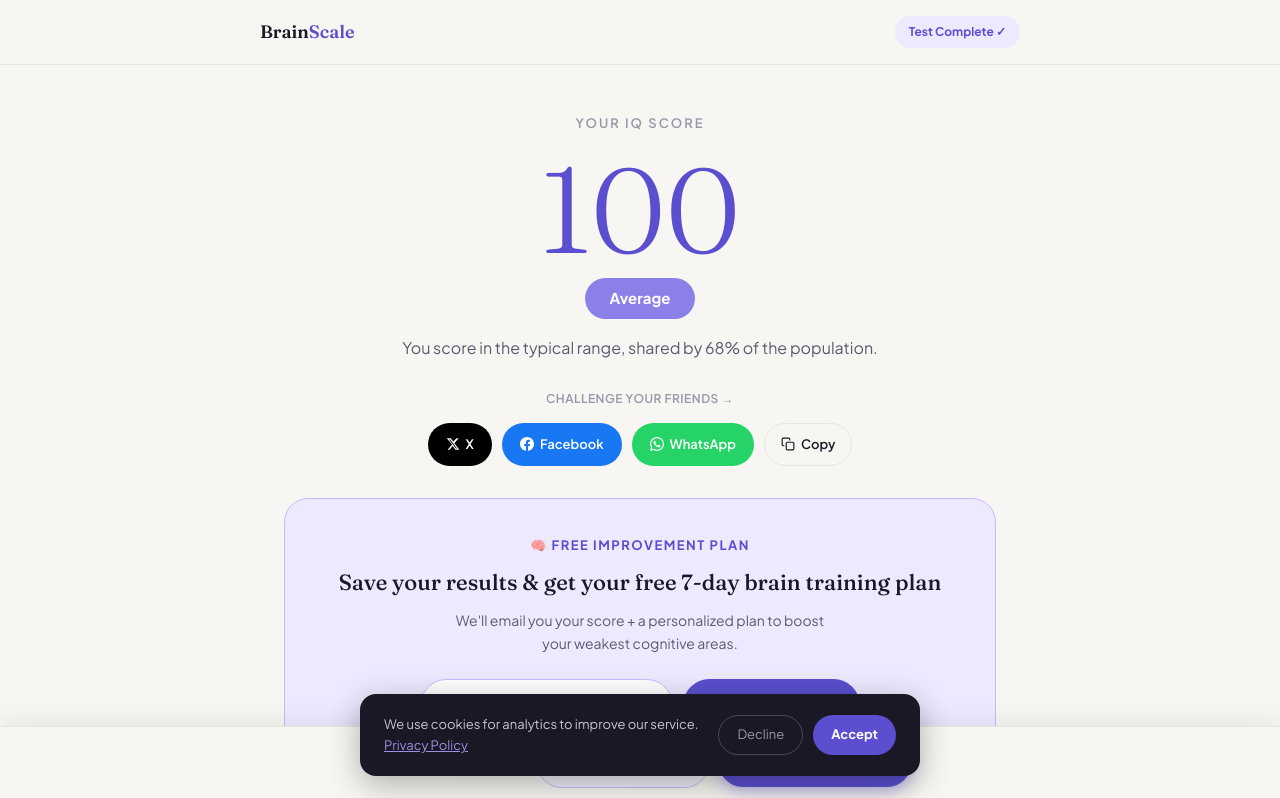
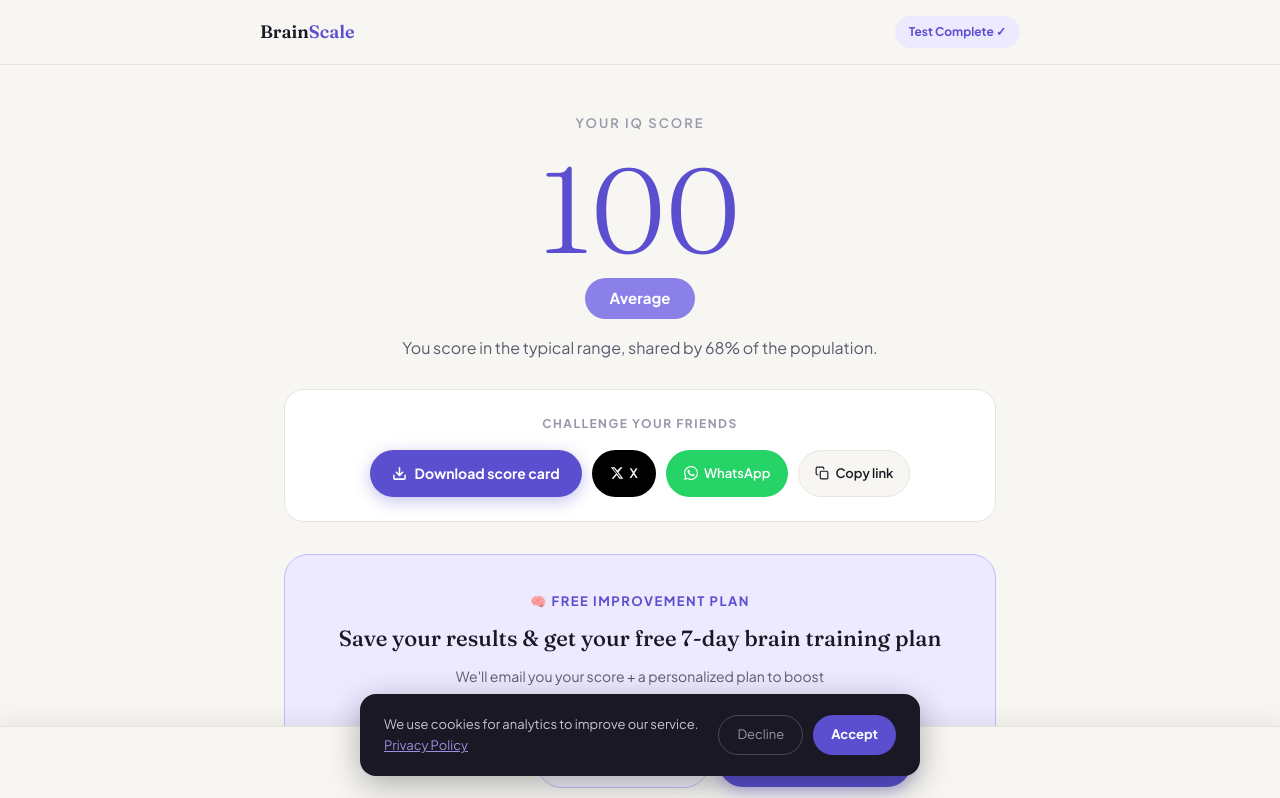
Before and after one commit to devbrainscale/brainscale, a Next.js app: page /results in a window 1280 px wide. Shown: the top 798 px of the page. Built offline with nearby package versions, Linux system fonts and the light colour scheme.

Commit message:
feat: shareable score card download (canvas) + improved share section EN/FR

```diff
--- a/src/app/fr/results/ResultsContent.tsx
+++ b/src/app/fr/results/ResultsContent.tsx
@@ -46,6 +46,7 @@ export default function FrResultsContent() {
   const [emailError, setEmailError] = useState("");
   const [gdprConsent, setGdprConsent] = useState(false);
   const [checkoutLoading, setCheckoutLoading] = useState<null | 'basic' | 'premium'>(null);
+  const [copied, setCopied] = useState(false);
 
   async function handleUnlock(tier: 'basic' | 'premium') {
     setCheckoutLoading(tier);
@@ -77,6 +78,96 @@ export default function FrResultsContent() {
     { label: "Intelligence spatiale", score: spatialPct },
     { label: "Vitesse de traitement", score: processingPct },
   ];
+
+  function downloadScoreCard() {
+    const canvas = document.createElement("canvas");
+    canvas.width = 1080;
+    canvas.height = 1080;
+    const ctx = canvas.getContext("2d")!;
+
+    ctx.fillStyle = "#0F0E17";
+    ctx.fillRect(0, 0, 1080, 1080);
+
+    const glow = ctx.createRadialGradient(540, 480, 0, 540, 480, 420);
+    glow.addColorStop(0, "rgba(91,79,207,0.18)");
+    glow.addColorStop(1, "rgba(91,79,207,0)");
+    ctx.fillStyle = glow;
+    ctx.fillRect(0, 0, 1080, 1080);
+
+    ctx.beginPath();
+    ctx.arc(540, 480, 360, 0, Math.PI * 2);
+    ctx.strokeStyle = "rgba(91,79,207,0.12)";
+    ctx.lineWidth = 1.5;
+    ctx.stroke();
+
+    ctx.fillStyle = "#5C5A6E";
+    ctx.font = "600 26px system-ui, -apple-system, sans-serif";
+    ctx.textAlign = "center";
+    ctx.fillText("MON SCORE QI", 540, 300);
+
+    ctx.fillStyle = "#5B4FCF";
+    ctx.font = "300 240px Georgia, 'Times New Roman', serif";
+    ctx.textAlign = "center";
+    ctx.fillText(score.toString(), 540, 560);
+
+    const pillText = label.title.toUpperCase();
+    ctx.font = "bold 26px system-ui, -apple-system, sans-serif";
+    const textW = ctx.measureText(pillText).width;
+    const pillW = textW + 72;
+    const pillX = 540 - pillW / 2;
+    const pillY = 600;
+    const r = 28;
+    ctx.fillStyle = "#5B4FCF";
+    ctx.beginPath();
+    ctx.moveTo(pillX + r, pillY);
+    ctx.lineTo(pillX + pillW - r, pillY);
+    ctx.quadraticCurveTo(pillX + pillW, pillY, pillX + pillW, pillY + r);
+    ctx.lineTo(pillX + pillW, pillY + 56 - r);
+    ctx.quadraticCurveTo(pillX + pillW, pillY + 56, pillX + pillW - r, pillY + 56);
+    ctx.lineTo(pillX + r, pillY + 56);
+    ctx.quadraticCurveTo(pillX, pillY + 56, pillX, pillY + 56 - r);
+    ctx.lineTo(pillX, pillY + r);
+    ctx.quadraticCurveTo(pillX, pillY, pillX + r, pillY);
+    ctx.closePath();
+    ctx.fill();
+    ctx.fillStyle = "#fff";
+    ctx.font = "bold 24px system-ui, -apple-system, sans-serif";
+    ctx.textAlign = "center";
+    ctx.fillText(pillText, 540, 637);
+
+    ctx.fillStyle = "#5C5A6E";
+    ctx.font = "400 24px system-ui, -apple-system, sans-serif";
+    ctx.textAlign = "center";
+    ctx.fillText(`Top ${100 - percentile}% de la population`, 540, 720);
+
+    ctx.strokeStyle = "#2A2836";
+    ctx.lineWidth = 1;
+    ctx.beginPath();
+    ctx.moveTo(360, 800);
+    ctx.lineTo(720, 800);
+    ctx.stroke();
+
+    ctx.fillStyle = "#fff";
+    ctx.font = "600 36px Georgia, 'Times New Roman', serif";
+    ctx.textAlign = "center";
+    ctx.fillText("BrainScale", 540, 880);
+
+    ctx.fillStyle = "#5C5A6E";
+    ctx.font = "400 22px system-ui, -apple-system, sans-serif";
+    ctx.textAlign = "center";
+    ctx.fillText("brainscale.app", 540, 920);
+
+    const link = document.createElement("a");
+    link.download = `brainscale-qi-${score}.png`;
+    link.href = canvas.toDataURL("image/png");
+    link.click();
+  }
+
+  function copyLink() {
+    navigator.clipboard.writeText("https://www.brainscale.app/fr/test");
+    setCopied(true);
+    setTimeout(() => setCopied(false), 2000);
+  }
 
   async function handleSubscribe(e: React.FormEvent) {
     e.preventDefault();
@@ -139,30 +230,32 @@ export default function FrResultsContent() {
           </p>
 
           {/* SHARE — visible immédiatement après le score */}
+          <div style={{ backgroundColor: "#fff", border: "1px solid #E8E5DC", borderRadius: "20px", padding: "24px", marginTop: "8px" }}>
+            <p style={{ fontSize: "12px", color: "#9896A8", fontWeight: 700, letterSpacing: "1.5px", textTransform: "uppercase", marginBottom: "16px" }}>
+              Défie tes amis
+            </p>
             <div style={{ display: "flex", gap: "10px", justifyContent: "center", flexWrap: "wrap" }}>
-            <p style={{ width: "100%", fontSize: "12px", color: "#9896A8", fontWeight: 600, letterSpacing: "0.5px", textTransform: "uppercase", marginBottom: "4px" }}>
-              Défie tes amis →
-            </p>
+              <button onClick={downloadScoreCard}
+                style={{ display: "flex", alignItems: "center", gap: "8px", backgroundColor: "#5B4FCF", color: "#fff", padding: "12px 22px", borderRadius: "999px", fontSize: "14px", fontWeight: 700, border: "none", cursor: "pointer", boxShadow: "0 4px 16px rgba(91,79,207,0.35)" }}>
+                <svg width="15" height="15" viewBox="0 0 24 24" fill="none" stroke="white" strokeWidth="2.5" strokeLinecap="round" strokeLinejoin="round"><path d="M21 15v4a2 2 0 01-2 2H5a2 2 0 01-2-2v-4"/><polyline points="7 10 12 15 17 10"/><line x1="12" y1="15" x2="12" y2="3"/></svg>
+                Télécharger ma carte
+              </button>
               <a href={`https://twitter.com/intent/tweet?text=Je%20viens%20de%20scorer%20${score}%20au%20test%20QI%20BrainScale%20%F0%9F%A7%A0%20Tu%20peux%20faire%20mieux%20%3F&url=https%3A%2F%2Fwww.brainscale.app%2Ffr%2Ftest`} target="_blank" rel="noopener noreferrer"
-              style={{ display: "flex", alignItems: "center", gap: "6px", backgroundColor: "#000", color: "#fff", padding: "10px 18px", borderRadius: "999px", fontSize: "13px", fontWeight: 600, textDecoration: "none" }}>
+                style={{ display: "flex", alignItems: "center", gap: "6px", backgroundColor: "#000", color: "#fff", padding: "12px 18px", borderRadius: "999px", fontSize: "13px", fontWeight: 600, textDecoration: "none" }}>
                 <svg width="14" height="14" viewBox="0 0 24 24" fill="white"><path d="M18.244 2.25h3.308l-7.227 8.26 8.502 11.24H16.17l-4.714-6.231-5.401 6.231H2.744l7.73-8.835L1.254 2.25H8.08l4.253 5.622zm-1.161 17.52h1.833L7.084 4.126H5.117z"/></svg>
                 X
               </a>
-            <a href={`https://www.facebook.com/sharer/sharer.php?u=https%3A%2F%2Fwww.brainscale.app%2Ffr%2Ftest`} target="_blank" rel="noopener noreferrer"
-              style={{ display: "flex", alignItems: "center", gap: "6px", backgroundColor: "#1877F2", color: "#fff", padding: "10px 18px", borderRadius: "999px", fontSize: "13px", fontWeight: 600, textDecoration: "none" }}>
-              <svg width="14" height="14" viewBox="0 0 24 24" fill="white"><path d="M24 12.073c0-6.627-5.373-12-12-12s-12 5.373-12 12c0 5.99 4.388 10.954 10.125 11.854v-8.385H7.078v-3.47h3.047V9.43c0-3.007 1.792-4.669 4.533-4.669 1.312 0 2.686.235 2.686.235v2.953H15.83c-1.491 0-1.956.925-1.956 1.874v2.25h3.328l-.532 3.47h-2.796v8.385C19.612 23.027 24 18.062 24 12.073z"/></svg>
-              Facebook
-            </a>
               <a href={`https://wa.me/?text=Je%20viens%20de%20scorer%20${score}%20au%20test%20QI%20gratuit%20BrainScale%21%20Tu%20peux%20faire%20mieux%20%3F%20%F0%9F%A7%A0%20https%3A%2F%2Fwww.brainscale.app%2Ffr%2Ftest`} target="_blank" rel="noopener noreferrer"
-              style={{ display: "flex", alignItems: "center", gap: "6px", backgroundColor: "#25D366", color: "#fff", padding: "10px 18px", borderRadius: "999px", fontSize: "13px", fontWeight: 600, textDecoration: "none" }}>
+                style={{ display: "flex", alignItems: "center", gap: "6px", backgroundColor: "#25D366", color: "#fff", padding: "12px 18px", borderRadius: "999px", fontSize: "13px", fontWeight: 600, textDecoration: "none" }}>
                 <svg width="14" height="14" viewBox="0 0 24 24" fill="white"><path d="M17.472 14.382c-.297-.149-1.758-.867-2.03-.967-.273-.099-.471-.148-.67.15-.197.297-.767.966-.94 1.164-.173.199-.347.223-.644.075-.297-.15-1.255-.463-2.39-1.475-.883-.788-1.48-1.761-1.653-2.059-.173-.297-.018-.458.13-.606.134-.133.298-.347.446-.52.149-.174.198-.298.298-.497.099-.198.05-.371-.025-.52-.075-.149-.669-1.612-.916-2.207-.242-.579-.487-.5-.669-.51-.173-.008-.371-.01-.57-.01-.198 0-.52.074-.792.372-.272.297-1.04 1.016-1.04 2.479 0 1.462 1.065 2.875 1.213 3.074.149.198 2.096 3.2 5.077 4.487.709.306 1.262.489 1.694.625.712.227 1.36.195 1.871.118.571-.085 1.758-.719 2.006-1.413.248-.694.248-1.289.173-1.413-.074-.124-.272-.198-.57-.347m-5.421 7.403h-.004a9.87 9.87 0 01-5.031-1.378l-.361-.214-3.741.982.998-3.648-.235-.374a9.86 9.86 0 01-1.51-5.26c.001-5.45 4.436-9.884 9.888-9.884 2.64 0 5.122 1.03 6.988 2.898a9.825 9.825 0 012.893 6.994c-.003 5.45-4.437 9.884-9.885 9.884m8.413-18.297A11.815 11.815 0 0012.05 0C5.495 0 .16 5.335.157 11.892c0 2.096.547 4.142 1.588 5.945L.057 24l6.305-1.654a11.882 11.882 0 005.683 1.448h.005c6.554 0 11.89-5.335 11.893-11.893a11.821 11.821 0 00-3.48-8.413z"/></svg>
                 WhatsApp
               </a>
-            <button onClick={() => navigator.clipboard.writeText("https://www.brainscale.app/fr/test")}
-              style={{ display: "flex", alignItems: "center", gap: "6px", backgroundColor: "#F7F6F2", color: "#1A1825", padding: "10px 16px", borderRadius: "999px", fontSize: "13px", fontWeight: 600, border: "1px solid #E8E5DC", cursor: "pointer" }}>
+              <button onClick={copyLink}
+                style={{ display: "flex", alignItems: "center", gap: "6px", backgroundColor: copied ? "#EDE9FF" : "#F7F6F2", color: copied ? "#5B4FCF" : "#1A1825", padding: "12px 16px", borderRadius: "999px", fontSize: "13px", fontWeight: 600, border: `1px solid ${copied ? "#C4BBFF" : "#E8E5DC"}`, cursor: "pointer", transition: "all 0.2s" }}>
                 <svg width="14" height="14" viewBox="0 0 24 24" fill="none" stroke="currentColor" strokeWidth="2" strokeLinecap="round" strokeLinejoin="round"><rect x="9" y="9" width="13" height="13" rx="2" ry="2"/><path d="M5 15H4a2 2 0 01-2-2V4a2 2 0 012-2h9a2 2 0 012 2v1"/></svg>
-              Copier
+                {copied ? "Copié !" : "Copier le lien"}
               </button>
+            </div>
           </div>
         </div>
 
--- a/src/app/results/ResultsContent.tsx
+++ b/src/app/results/ResultsContent.tsx
@@ -47,6 +47,7 @@ export default function ResultsContent() {
   const [emailError, setEmailError] = useState("");
   const [gdprConsent, setGdprConsent] = useState(false);
   const [checkoutLoading, setCheckoutLoading] = useState<null | 'basic' | 'premium'>(null);
+  const [copied, setCopied] = useState(false);
 
   async function handleUnlock(tier: 'basic' | 'premium') {
     setCheckoutLoading(tier);
@@ -102,6 +103,106 @@ export default function ResultsContent() {
     }
   }
 
+  function downloadScoreCard() {
+    const canvas = document.createElement("canvas");
+    canvas.width = 1080;
+    canvas.height = 1080;
+    const ctx = canvas.getContext("2d")!;
+
+    // Background
+    ctx.fillStyle = "#0F0E17";
+    ctx.fillRect(0, 0, 1080, 1080);
+
+    // Purple radial glow
+    const glow = ctx.createRadialGradient(540, 480, 0, 540, 480, 420);
+    glow.addColorStop(0, "rgba(91,79,207,0.18)");
+    glow.addColorStop(1, "rgba(91,79,207,0)");
+    ctx.fillStyle = glow;
+    ctx.fillRect(0, 0, 1080, 1080);
+
+    // Subtle circle outline
+    ctx.beginPath();
+    ctx.arc(540, 480, 360, 0, Math.PI * 2);
+    ctx.strokeStyle = "rgba(91,79,207,0.12)";
+    ctx.lineWidth = 1.5;
+    ctx.stroke();
+
+    // "MY IQ SCORE" label
+    ctx.fillStyle = "#5C5A6E";
+    ctx.font = "600 26px system-ui, -apple-system, sans-serif";
+    ctx.textAlign = "center";
+    ctx.fillText("MY IQ SCORE", 540, 300);
+
+    // Score number
+    ctx.fillStyle = "#5B4FCF";
+    ctx.font = "300 240px Georgia, 'Times New Roman', serif";
+    ctx.textAlign = "center";
+    ctx.fillText(score.toString(), 540, 560);
+
+    // Label pill
+    const pillText = label.title.toUpperCase();
+    ctx.font = "bold 26px system-ui, -apple-system, sans-serif";
+    const textW = ctx.measureText(pillText).width;
+    const pillW = textW + 72;
+    const pillX = 540 - pillW / 2;
+    const pillY = 600;
+    const r = 28;
+    ctx.fillStyle = "#5B4FCF";
+    ctx.beginPath();
+    ctx.moveTo(pillX + r, pillY);
+    ctx.lineTo(pillX + pillW - r, pillY);
+    ctx.quadraticCurveTo(pillX + pillW, pillY, pillX + pillW, pillY + r);
+    ctx.lineTo(pillX + pillW, pillY + 56 - r);
+    ctx.quadraticCurveTo(pillX + pillW, pillY + 56, pillX + pillW - r, pillY + 56);
+    ctx.lineTo(pillX + r, pillY + 56);
+    ctx.quadraticCurveTo(pillX, pillY + 56, pillX, pillY + 56 - r);
+    ctx.lineTo(pillX, pillY + r);
+    ctx.quadraticCurveTo(pillX, pillY, pillX + r, pillY);
+    ctx.closePath();
+    ctx.fill();
+    ctx.fillStyle = "#fff";
+    ctx.font = "bold 24px system-ui, -apple-system, sans-serif";
+    ctx.textAlign = "center";
+    ctx.fillText(pillText, 540, 637);
+
+    // Percentile
+    ctx.fillStyle = "#5C5A6E";
+    ctx.font = "400 24px system-ui, -apple-system, sans-serif";
+    ctx.textAlign = "center";
+    ctx.fillText(`Top ${100 - percentile}% of the population`, 540, 720);
+
+    // Divider
+    ctx.strokeStyle = "#2A2836";
+    ctx.lineWidth = 1;
+    ctx.beginPath();
+    ctx.moveTo(360, 800);
+    ctx.lineTo(720, 800);
+    ctx.stroke();
+
+    // BrainScale branding
+    ctx.fillStyle = "#fff";
+    ctx.font = "600 36px Georgia, 'Times New Roman', serif";
+    ctx.textAlign = "center";
+    ctx.fillText("BrainScale", 540, 880);
+
+    ctx.fillStyle = "#5C5A6E";
+    ctx.font = "400 22px system-ui, -apple-system, sans-serif";
+    ctx.textAlign = "center";
+    ctx.fillText("brainscale.app", 540, 920);
+
+    // Download
+    const link = document.createElement("a");
+    link.download = `brainscale-iq-${score}.png`;
+    link.href = canvas.toDataURL("image/png");
+    link.click();
+  }
+
+  function copyLink() {
+    navigator.clipboard.writeText(`https://www.brainscale.app/test`);
+    setCopied(true);
+    setTimeout(() => setCopied(false), 2000);
+  }
+
   // gauge: 75–145 range mapped to 0–100%
   const gaugePercent = Math.min(100, Math.max(0, ((score - 75) / 70) * 100));
 
@@ -148,30 +249,32 @@ export default function ResultsContent() {
           </p>
 
           {/* SHARE — visible right after score */}
+          <div style={{ backgroundColor: "#fff", border: "1px solid #E8E5DC", borderRadius: "20px", padding: "24px", marginTop: "8px" }}>
+            <p style={{ fontSize: "12px", color: "#9896A8", fontWeight: 700, letterSpacing: "1.5px", textTransform: "uppercase", marginBottom: "16px" }}>
+              Challenge your friends
+            </p>
             <div style={{ display: "flex", gap: "10px", justifyContent: "center", flexWrap: "wrap" }}>
-            <p style={{ width: "100%", fontSize: "12px", color: "#9896A8", fontWeight: 600, letterSpacing: "0.5px", textTransform: "uppercase", marginBottom: "4px" }}>
-              Challenge your friends →
-            </p>
+              <button onClick={downloadScoreCard}
+                style={{ display: "flex", alignItems: "center", gap: "8px", backgroundColor: "#5B4FCF", color: "#fff", padding: "12px 22px", borderRadius: "999px", fontSize: "14px", fontWeight: 700, border: "none", cursor: "pointer", boxShadow: "0 4px 16px rgba(91,79,207,0.35)" }}>
+                <svg width="15" height="15" viewBox="0 0 24 24" fill="none" stroke="white" strokeWidth="2.5" strokeLinecap="round" strokeLinejoin="round"><path d="M21 15v4a2 2 0 01-2 2H5a2 2 0 01-2-2v-4"/><polyline points="7 10 12 15 17 10"/><line x1="12" y1="15" x2="12" y2="3"/></svg>
+                Download score card
+              </button>
               <a href={`https://twitter.com/intent/tweet?text=I%20just%20scored%20${score}%20on%20the%20BrainScale%20IQ%20test%20%F0%9F%A7%A0%20Can%20you%20beat%20me%3F&url=https%3A%2F%2Fwww.brainscale.app%2Ftest`} target="_blank" rel="noopener noreferrer"
-              style={{ display: "flex", alignItems: "center", gap: "6px", backgroundColor: "#000", color: "#fff", padding: "10px 18px", borderRadius: "999px", fontSize: "13px", fontWeight: 600, textDecoration: "none" }}>
+                style={{ display: "flex", alignItems: "center", gap: "6px", backgroundColor: "#000", color: "#fff", padding: "12px 18px", borderRadius: "999px", fontSize: "13px", fontWeight: 600, textDecoration: "none" }}>
                 <svg width="14" height="14" viewBox="0 0 24 24" fill="white"><path d="M18.244 2.25h3.308l-7.227 8.26 8.502 11.24H16.17l-4.714-6.231-5.401 6.231H2.744l7.73-8.835L1.254 2.25H8.08l4.253 5.622zm-1.161 17.52h1.833L7.084 4.126H5.117z"/></svg>
                 X
               </a>
-            <a href={`https://www.facebook.com/sharer/sharer.php?u=https%3A%2F%2Fwww.brainscale.app%2Ftest`} target="_blank" rel="noopener noreferrer"
-              style={{ display: "flex", alignItems: "center", gap: "6px", backgroundColor: "#1877F2", color: "#fff", padding: "10px 18px", borderRadius: "999px", fontSize: "13px", fontWeight: 600, textDecoration: "none" }}>
-              <svg width="14" height="14" viewBox="0 0 24 24" fill="white"><path d="M24 12.073c0-6.627-5.373-12-12-12s-12 5.373-12 12c0 5.99 4.388 10.954 10.125 11.854v-8.385H7.078v-3.47h3.047V9.43c0-3.007 1.792-4.669 4.533-4.669 1.312 0 2.686.235 2.686.235v2.953H15.83c-1.491 0-1.956.925-1.956 1.874v2.25h3.328l-.532 3.47h-2.796v8.385C19.612 23.027 24 18.062 24 12.073z"/></svg>
-              Facebook
-            </a>
               <a href={`https://wa.me/?text=I%20just%20scored%20${score}%20on%20BrainScale%27s%20free%20IQ%20test%21%20Can%20you%20beat%20me%3F%20%F0%9F%A7%A0%20https%3A%2F%2Fwww.brainscale.app%2Ftest`} target="_blank" rel="noopener noreferrer"
-              style={{ display: "flex", alignItems: "center", gap: "6px", backgroundColor: "#25D366", color: "#fff", padding: "10px 18px", borderRadius: "999px", fontSize: "13px", fontWeight: 600, textDecoration: "none" }}>
+                style={{ display: "flex", alignItems: "center", gap: "6px", backgroundColor: "#25D366", color: "#fff", padding: "12px 18px", borderRadius: "999px", fontSize: "13px", fontWeight: 600, textDecoration: "none" }}>
                 <svg width="14" height="14" viewBox="0 0 24 24" fill="white"><path d="M17.472 14.382c-.297-.149-1.758-.867-2.03-.967-.273-.099-.471-.148-.67.15-.197.297-.767.966-.94 1.164-.173.199-.347.223-.644.075-.297-.15-1.255-.463-2.39-1.475-.883-.788-1.48-1.761-1.653-2.059-.173-.297-.018-.458.13-.606.134-.133.298-.347.446-.52.149-.174.198-.298.298-.497.099-.198.05-.371-.025-.52-.075-.149-.669-1.612-.916-2.207-.242-.579-.487-.5-.669-.51-.173-.008-.371-.01-.57-.01-.198 0-.52.074-.792.372-.272.297-1.04 1.016-1.04 2.479 0 1.462 1.065 2.875 1.213 3.074.149.198 2.096 3.2 5.077 4.487.709.306 1.262.489 1.694.625.712.227 1.36.195 1.871.118.571-.085 1.758-.719 2.006-1.413.248-.694.248-1.289.173-1.413-.074-.124-.272-.198-.57-.347m-5.421 7.403h-.004a9.87 9.87 0 01-5.031-1.378l-.361-.214-3.741.982.998-3.648-.235-.374a9.86 9.86 0 01-1.51-5.26c.001-5.45 4.436-9.884 9.888-9.884 2.64 0 5.122 1.03 6.988 2.898a9.825 9.825 0 012.893 6.994c-.003 5.45-4.437 9.884-9.885 9.884m8.413-18.297A11.815 11.815 0 0012.05 0C5.495 0 .16 5.335.157 11.892c0 2.096.547 4.142 1.588 5.945L.057 24l6.305-1.654a11.882 11.882 0 005.683 1.448h.005c6.554 0 11.89-5.335 11.893-11.893a11.821 11.821 0 00-3.48-8.413z"/></svg>
                 WhatsApp
               </a>
-            <button onClick={() => navigator.clipboard.writeText("https://www.brainscale.app/test")}
-              style={{ display: "flex", alignItems: "center", gap: "6px", backgroundColor: "#F7F6F2", color: "#1A1825", padding: "10px 16px", borderRadius: "999px", fontSize: "13px", fontWeight: 600, border: "1px solid #E8E5DC", cursor: "pointer" }}>
+              <button onClick={copyLink}
+                style={{ display: "flex", alignItems: "center", gap: "6px", backgroundColor: copied ? "#EDE9FF" : "#F7F6F2", color: copied ? "#5B4FCF" : "#1A1825", padding: "12px 16px", borderRadius: "999px", fontSize: "13px", fontWeight: 600, border: `1px solid ${copied ? "#C4BBFF" : "#E8E5DC"}`, cursor: "pointer", transition: "all 0.2s" }}>
                 <svg width="14" height="14" viewBox="0 0 24 24" fill="none" stroke="currentColor" strokeWidth="2" strokeLinecap="round" strokeLinejoin="round"><rect x="9" y="9" width="13" height="13" rx="2" ry="2"/><path d="M5 15H4a2 2 0 01-2-2V4a2 2 0 012-2h9a2 2 0 012 2v1"/></svg>
-              Copy
+                {copied ? "Copied!" : "Copy link"}
               </button>
+            </div>
           </div>
         </div>
 
```
Lines whose indentation alone changed are shown as unchanged.
